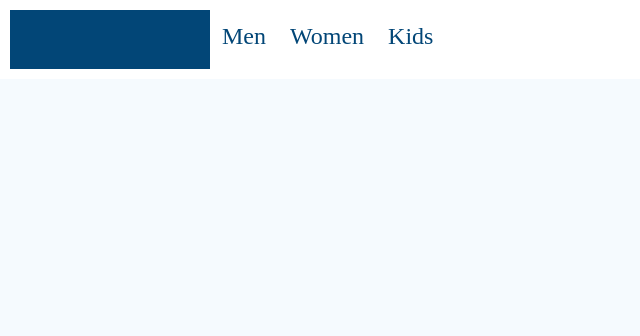
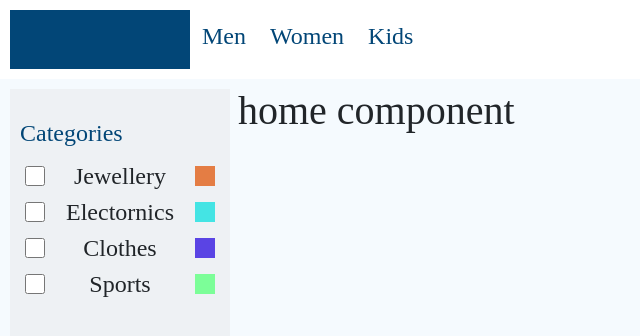
Before and after one commit to shivgauravinnovationm/shoppingcart, a React (Create React App) app: page / in a window 1280 px wide. Shown: the top 336 px of the page, without its empty margins (0-640 px from the left). Built offline with nearby package versions, Linux system fonts and the light colour scheme.

Commit message:
routing and css

```diff
--- a/package.json
+++ b/package.json
@@ -9,6 +9,7 @@
     "bootstrap": "^5.0.1",
     "react": "^17.0.2",
     "react-dom": "^17.0.2",
+    "react-router-dom": "^5.2.0",
     "react-scripts": "4.0.3",
     "web-vitals": "^1.1.2"
   },
--- a/src/App.js
+++ b/src/App.js
@@ -1,13 +1,14 @@
 import logo from './logo.svg';
 import './App.css';
 import Header from './components/Header';
-import Login from './components/Login';
 import Sidebar from './components/Sidebar';
-
+import Home from "./components/pages/Home"
 function App() {
   return (
     <div>
       <Header />
+      <Sidebar />
+      <Home />
 
     </div>
   );
--- a/src/components/Header/header.css
+++ b/src/components/Header/header.css
@@ -1,5 +1,5 @@
 .blueBox{
-    width: 200px;
+    width: 180px;
     height: 59px;
     background-color: #024677;
     display: inline-block;
--- a/src/components/Sidebar/sidebar.css
+++ b/src/components/Sidebar/sidebar.css
@@ -1,7 +1,7 @@
 .sidebar{
     margin: 0;
     padding: 0;
-    width: 200px;
+    width: 220px;
     background-color:rgba(223, 223, 223, 0.3);
     position: fixed;
     height: 80%;
--- a/src/components/pages/Home/index.js
+++ b/src/components/pages/Home/index.js
@@ -1,10 +1,9 @@
 import React from 'react'
-import Sidebar from "../../Sidebar"
+
 function Home() {
     return (
-        <div className="position-relative">
-            <Sidebar />
-            {/* <h1>home component</h1> */}
+        <div className="position-relative p-2" style={{ marginLeft: "230px" }}>
+            <h1>home component</h1>
 
         </div>
     )
```
Also changed, not shown: 1 other file (tests, documents, lock files or other folders).
